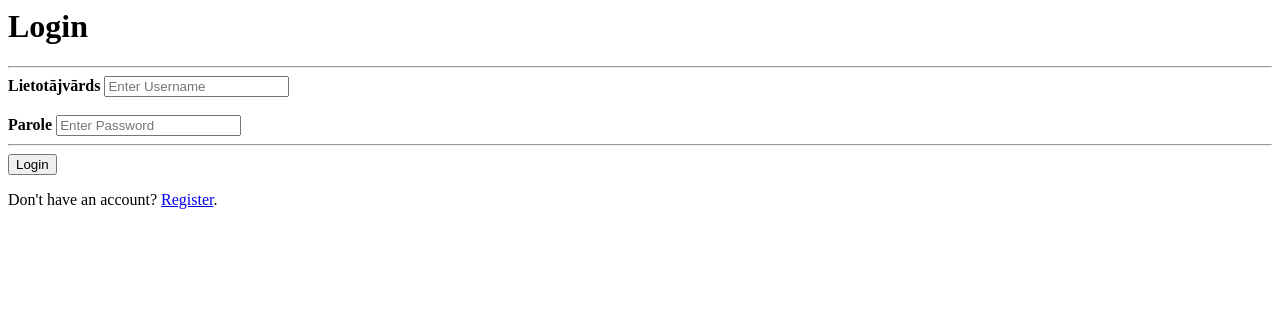
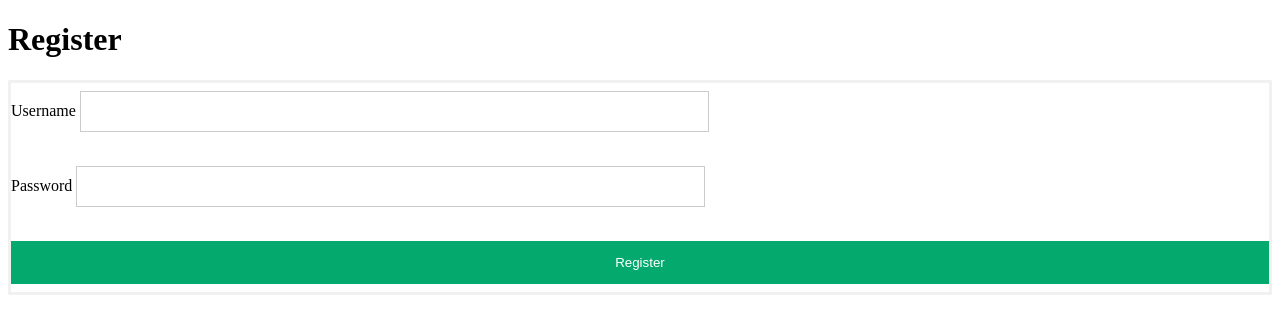
Before and after one commit to Sabuciss/db_programm, a PHP site: page / in a window 1280 px wide. Shown: the top 334 px of the page. Run offline with PHP 8.4, Linux system fonts and the light colour scheme.

Commit message:
Update index.php

```diff
--- a/index.php
+++ b/index.php
@@ -1,27 +1,55 @@
-<form action="connection.php" method="POST">
-    <div class="container">
-        <h1>Login</h1>
-        <hr>
+<?php
+include('connect.php');
 
-        <?php
-        if (isset($_GET['error'])) {
-            echo "<p style='color:red;'>" . htmlspecialchars($_GET['error']) . "</p>";
-        }
-        ?>
+// Check if the form is submitted (POST request)
+if ($_SERVER['REQUEST_METHOD'] === 'POST') {
+    // Get the input data
+    $username = $_POST['username'];
+    $password = $_POST['password'];
 
-        <label for="USER"><b>Lietotājvārds</b></label>
-        <input type="text" placeholder="Enter Username" name="USER" id="USER" required>
-        <br><br>
+    // Hash the password before storing it
+    $hashed_password = password_hash($password, PASSWORD_DEFAULT);
 
-        <label for="PASSWORD"><b>Parole</b></label>
-        <input type="password" placeholder="Enter Password" name="PASSWORD" id="PASSWORD" required>
+    // Prepare the SQL query to insert the user data
+    $stmt = $mysqli->prepare("INSERT INTO userss (USER, PASSWORD) VALUES (?, ?)");
+    $stmt->bind_param("ss", $username, $hashed_password);
 
-        <hr>
+    // Execute the query
+    if ($stmt->execute()) {
+        // Start the session and store the username
+        session_start();
+        $_SESSION['username'] = $username;
 
-        <button type="submit" class="Login">Login</button>
-    </div>
+        // Redirect to sveiki.php after successful registration
+        header("Location: sveiki.php");
+        exit();  // Make sure the script stops here and doesn't run the rest of the code
+    } else {
+        // Show error message if insertion fails
+        echo "<p>Error: " . $stmt->error . "</p>";
+    }
 
-    <div class="container signin">
-        <p>Don't have an account? <a href="sveiki.php">Register</a>.</p>
-    </div>
-</form>
+    $stmt->close();
+    $mysqli->close();
+}
+?>
+
+<!DOCTYPE html>
+<html lang="lv">
+<head>
+    <link rel="stylesheet" href="style.css">
+    <title>Register</title>
+</head>
+<body>
+    <h1>Register</h1>
+    <form action="index.php" method="POST">
+
+       <label for="username">Username</label>
+        <input type="text" name="username" id="username" required autocomplete="username"><br><br> <!-- Added autocomplete="username" -->
+
+        <label for="password">Password</label>
+        <input type="password" name="password" id="password" required autocomplete="current-password"><br><br> <!-- Added autocomplete="current-password" -->
+
+        <button type="submit">Register</button>
+    </form>
+</body>
+</html>
```
